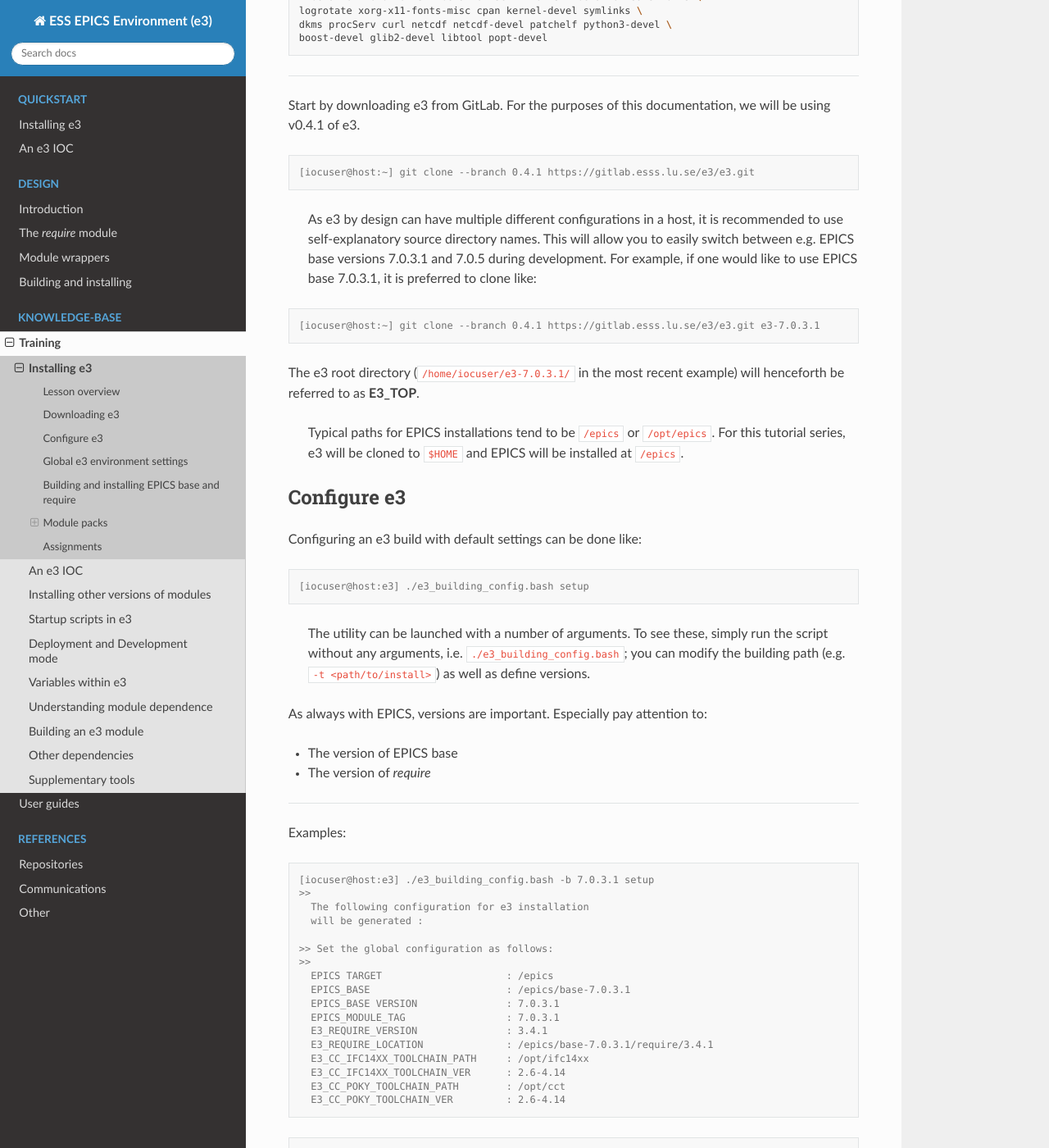
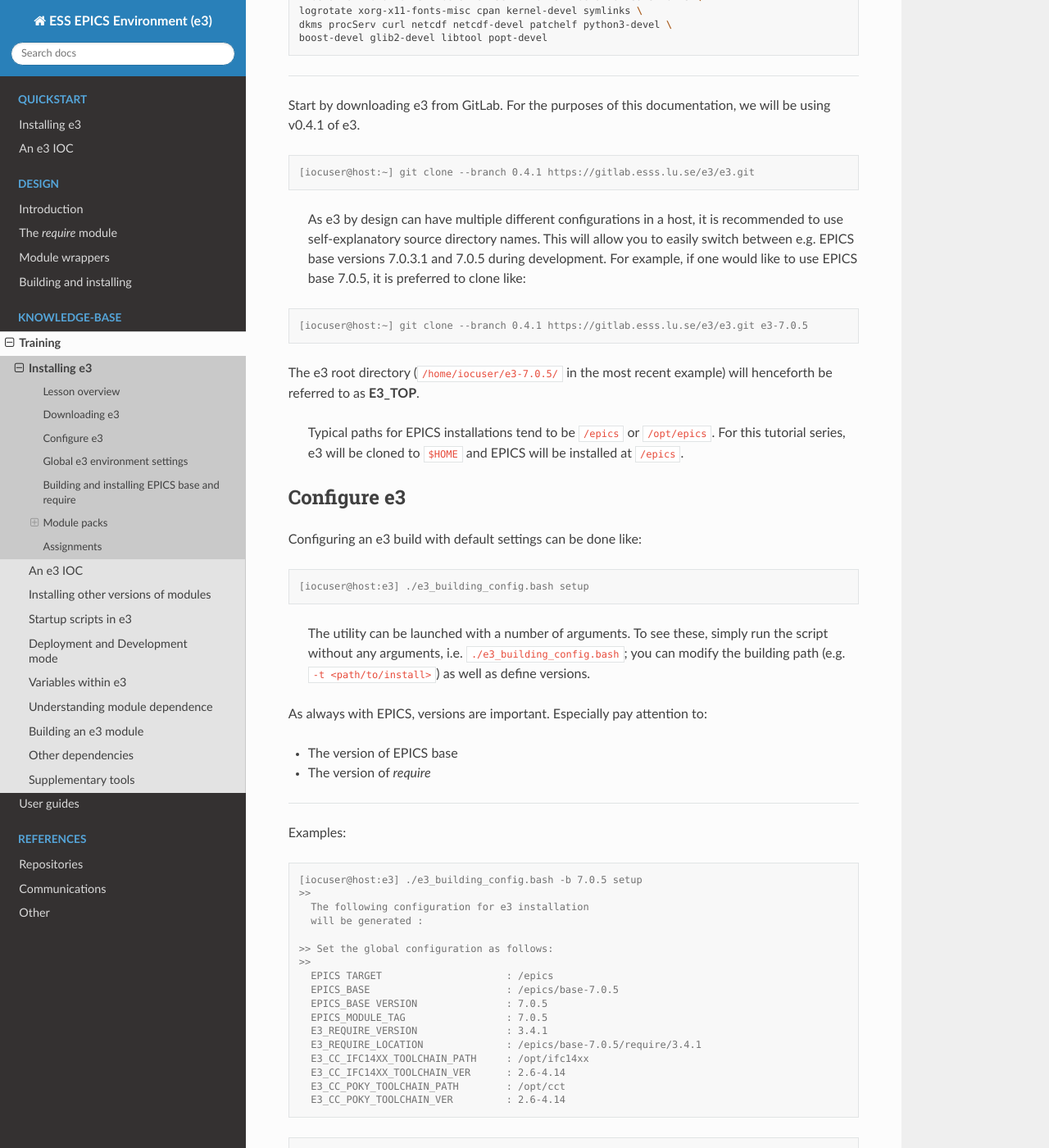
Before and after one commit to ttkorhonen/e3pages, a Sphinx documentation site: the page built from docs/kb/training/workbook/1_installing_e3.md, in a window 1280 px wide and 1400 px high, scrolled down 905 px. Shown: the whole window at 82% size. Built offline with Sphinx 7.4.7 and the Read the Docs theme 2.0.0, drawn with Linux system fonts in a browser that asks for light colours; some of the changed text lies outside the part shown.

Commit message:
Changed to default instructions with base 7.0.5

````diff
--- a/docs/kb/training/workbook/1_installing_e3.md
+++ b/docs/kb/training/workbook/1_installing_e3.md
@@ -45,13 +45,13 @@ Start by downloading e3 from GitLab. For the purposes of this documentation, we
 [iocuser@host:~] git clone --branch 0.4.1 https://gitlab.esss.lu.se/e3/e3.git
 ```
 
-> As e3 by design can have multiple different configurations in a host, it is recommended to use self-explanatory source directory names. This will allow you to easily switch between e.g. EPICS base versions 7.0.3.1 and 7.0.5 during development. For example, if one would like to use EPICS base 7.0.3.1, it is preferred to clone like:
+> As e3 by design can have multiple different configurations in a host, it is recommended to use self-explanatory source directory names. This will allow you to easily switch between e.g. EPICS base versions 7.0.3.1 and 7.0.5 during development. For example, if one would like to use EPICS base 7.0.5, it is preferred to clone like:
 
 ```console
-[iocuser@host:~] git clone --branch 0.4.1 https://gitlab.esss.lu.se/e3/e3.git e3-7.0.3.1
+[iocuser@host:~] git clone --branch 0.4.1 https://gitlab.esss.lu.se/e3/e3.git e3-7.0.5
 ```
 
-The e3 root directory (`/home/iocuser/e3-7.0.3.1/` in the most recent example) will henceforth be referred to as **E3_TOP**.
+The e3 root directory (`/home/iocuser/e3-7.0.5/` in the most recent example) will henceforth be referred to as **E3_TOP**.
 
 > Typical paths for EPICS installations tend to be `/epics` or `/opt/epics`. For this tutorial series, e3 will be cloned to `$HOME` and EPICS will be installed at `/epics`.
 
@@ -75,7 +75,7 @@ As always with EPICS, versions are important. Especially pay attention to:
 Examples:
 
 ```console
-[iocuser@host:e3] ./e3_building_config.bash -b 7.0.3.1 setup
+[iocuser@host:e3] ./e3_building_config.bash -b 7.0.5 setup
 >>
   The following configuration for e3 installation
   will be generated :
@@ -83,11 +83,11 @@ Examples:
 >> Set the global configuration as follows:
 >>
   EPICS TARGET                     : /epics
-  EPICS_BASE                       : /epics/base-7.0.3.1
-  EPICS_BASE VERSION               : 7.0.3.1
-  EPICS_MODULE_TAG                 : 7.0.3.1
+  EPICS_BASE                       : /epics/base-7.0.5
+  EPICS_BASE VERSION               : 7.0.5
+  EPICS_MODULE_TAG                 : 7.0.5
   E3_REQUIRE_VERSION               : 3.4.1
-  E3_REQUIRE_LOCATION              : /epics/base-7.0.3.1/require/3.4.1
+  E3_REQUIRE_LOCATION              : /epics/base-7.0.5/require/3.4.1
   E3_CC_IFC14XX_TOOLCHAIN_PATH     : /opt/ifc14xx
   E3_CC_IFC14XX_TOOLCHAIN_VER      : 2.6-4.14
   E3_CC_POKY_TOOLCHAIN_PATH        : /opt/cct
@@ -95,7 +95,7 @@ Examples:
 ```
 
 ```console
-[iocuser@host:e3] ./e3_building_config.bash -b 7.0.3.1 -t /opt/epics setup
+[iocuser@host:e3] ./e3_building_config.bash -b 7.0.5 -t /opt/epics setup
 >>
   The following configuration for e3 installation
   will be generated :
@@ -103,11 +103,11 @@ Examples:
 >> Set the global configuration as follows:
 >>
   EPICS TARGET                     : /opt/epics
-  EPICS_BASE                       : /opt/epics/base-7.0.3.1
-  EPICS_BASE VERSION               : 7.0.3.1
-  EPICS_MODULE_TAG                 : 7.0.3.1
+  EPICS_BASE                       : /opt/epics/base-7.0.5
+  EPICS_BASE VERSION               : 7.0.5
+  EPICS_MODULE_TAG                 : 7.0.5
   E3_REQUIRE_VERSION               : 3.4.1
-  E3_REQUIRE_LOCATION              : /opt/epics/base-7.0.3.1/require/3.4.1
+  E3_REQUIRE_LOCATION              : /opt/epics/base-7.0.5/require/3.4.1
   E3_CC_IFC14XX_TOOLCHAIN_PATH     : /opt/ifc14xx
   E3_CC_IFC14XX_TOOLCHAIN_VER      : 2.6-4.14
   E3_CC_POKY_TOOLCHAIN_PATH        : /opt/cct
@@ -122,8 +122,8 @@ Configuring EPICS per above directions will generate the following three `*.loca
 
   ```bash
   E3_EPICS_PATH:=/epics
-  EPICS_BASE_TAG:=tags/R7.0.3.1
-  E3_BASE_VERSION:=7.0.3.1
+  EPICS_BASE_TAG:=tags/R7.0.5
+  E3_BASE_VERSION:=7.0.5
   E3_CC_IFC14XX_TOOLCHAIN_PATH:=/opt/ifc14xx
   E3_CC_IFC14XX_TOOLCHAIN_VER:=2.6-4.14
   E3_CC_POKY_TOOLCHAIN_PATH:=/opt/cct
@@ -133,7 +133,7 @@ Configuring EPICS per above directions will generate the following three `*.loca
 * `RELEASE.local`
 
   ```bash
-  EPICS_BASE:=/epics/base-7.0.3.1
+  EPICS_BASE:=/epics/base-7.0.5
   E3_REQUIRE_NAME:=require
   E3_REQUIRE_VERSION:=3.4.1
   ```
````
